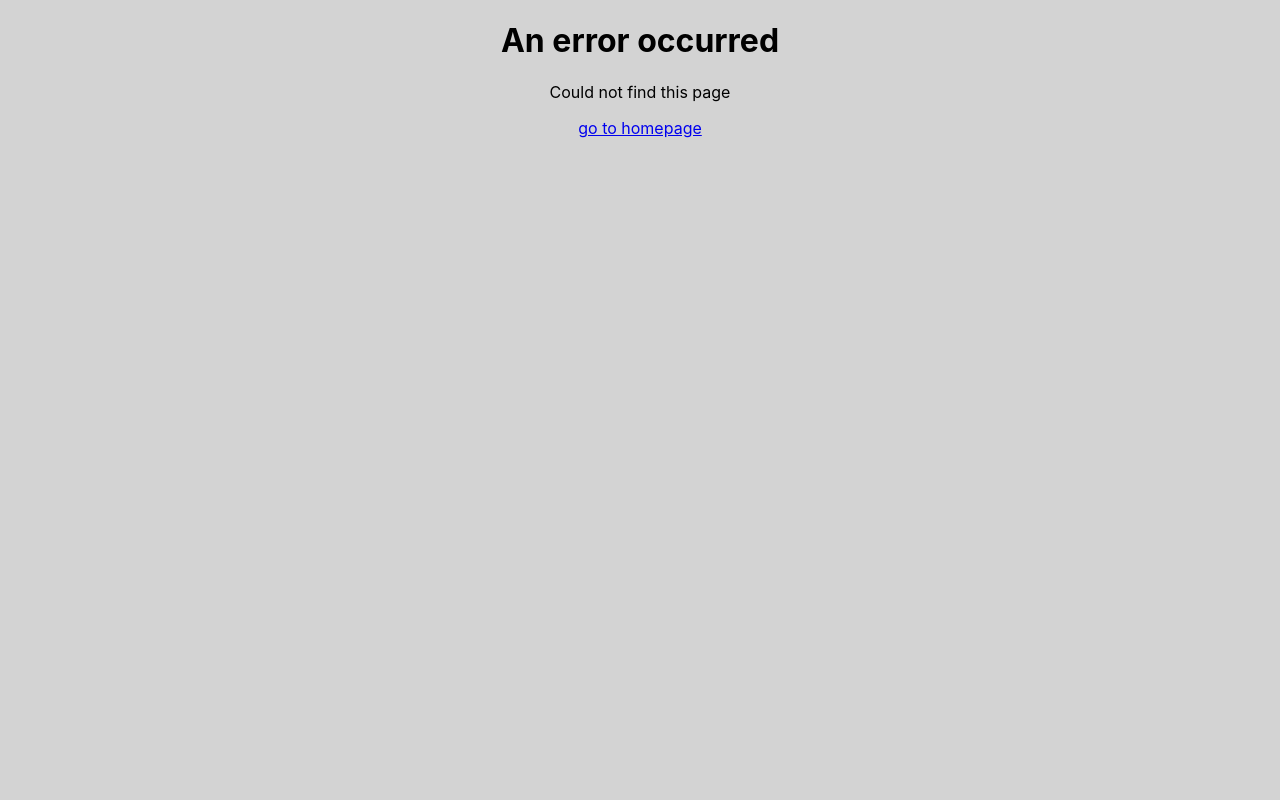
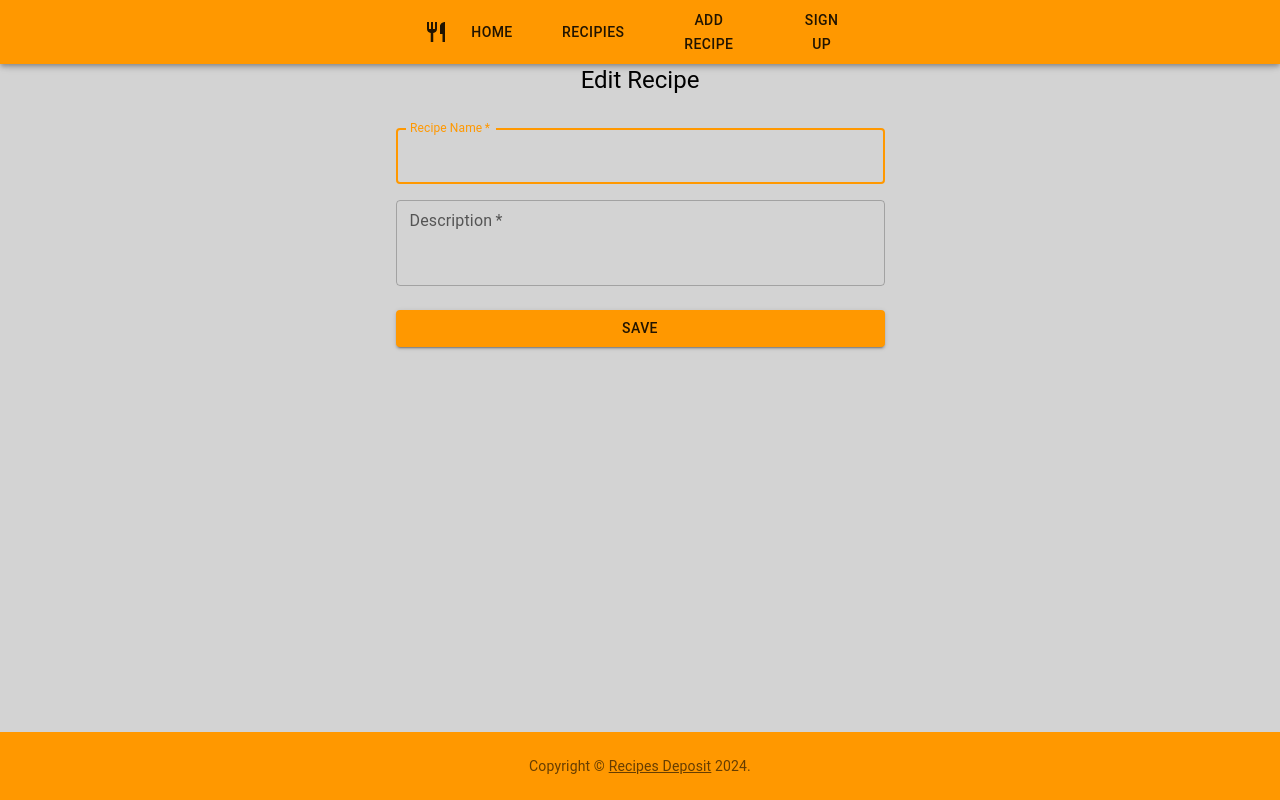
Before and after one commit to kenshinkimura/recipes-deposit, a React (Vite) app: page /edit/1 in a window 1280 px wide. Built offline with nearby package versions, Linux system fonts and the light colour scheme.

Commit message:
commit 0015: add: ConfirmationDialog, constants/index.ts, EditRecipe, DeleteRecipe

```diff
--- a/src/App.tsx
+++ b/src/App.tsx
@@ -1,6 +1,7 @@
 import { createBrowserRouter, RouterProvider } from 'react-router-dom';
 import './App.css';
 import { AddRecipe } from '@/pages/AddRecipe.tsx';
+import { EditRecipe } from '@/pages/EditRecipe.tsx';
 import { ErrorPage } from '@/pages/Error.tsx';
 import { Home } from '@/pages/Home.tsx';
 import { RecipeDetail } from '@/pages/RecipeDetail.tsx';
@@ -18,6 +19,7 @@ const router = createBrowserRouter([
             { path: 'addrecipe', element: <AddRecipe/> },
             { path: 'recipeList/:id', element: <RecipeDetail/> },
             { path: 'recipeList', element: <RecipeList/> },
+            { path: 'edit/:id', element: <EditRecipe /> },
             { path: 'signUp', element: <SignUpPage/> },
         ],
     },
--- /dev/null
+++ b/src/components/ConfirmationDialog.tsx
@@ -0,0 +1,43 @@
+import { Button, Dialog, DialogActions, DialogContent, DialogContentText, DialogTitle } from '@mui/material';
+import React from 'react';
+
+interface ConfirmationDialogProps {
+    open: boolean;
+    title: string;
+    description: string;
+    onConfirm: () => void;
+    onCancel: () => void;
+}
+
+export const ConfirmationDialog: React.FC<ConfirmationDialogProps> = ({ open, title, description, onConfirm, onCancel }) => {
+    return (
+        <Dialog
+            open={open}
+            onClose={onCancel}
+            aria-labelledby="alert-dialog-title"
+            aria-describedby="alert-dialog-description"
+        >
+            <DialogTitle id="alert-dialog-title">{title}</DialogTitle>
+            <DialogContent>
+                <DialogContentText id="alert-dialog-description">
+                    {description}
+                </DialogContentText>
+            </DialogContent>
+            <DialogActions>
+                <Button
+                    onClick={onCancel}
+                    color="primary"
+                >
+                    No
+                </Button>
+                <Button
+                    onClick={onConfirm}
+                    color="secondary"
+                    autoFocus={true}
+                >
+                    Yes
+                </Button>
+            </DialogActions>
+        </Dialog>
+    );
+};
--- a/src/components/Tiptap.tsx
+++ b/src/components/Tiptap.tsx
@@ -1,5 +1,5 @@
 // src/Tiptap.jsx
-import { EditorProvider, FloatingMenu, BubbleMenu } from '@tiptap/react';
+import { useEditor, EditorContent, FloatingMenu, BubbleMenu } from '@tiptap/react';
 import StarterKit from '@tiptap/starter-kit';
 
 // define your extension array
@@ -10,14 +10,16 @@ const extensions = [
 const content = '<p>Hello World!</p>';
 
 const Tiptap = () => {
+    const editor = useEditor({
+        extensions,
+        content,
+    });
     return (
-        <EditorProvider
-            extensions={extensions}
-            content={content}
-        >
-            <FloatingMenu>This is the floating menu</FloatingMenu>
-            <BubbleMenu>This is the bubble menu</BubbleMenu>
-        </EditorProvider>
+        <>
+            <EditorContent editor={editor} />
+            <FloatingMenu editor={editor}>This is the floating menu</FloatingMenu>
+            <BubbleMenu editor={editor}>This is the bubble menu</BubbleMenu>
+        </>
     );
 };
 
--- /dev/null
+++ b/src/constants/index.ts
@@ -0,0 +1,31 @@
+
+export const EDIT_RECIPE_C: string = 'Edit Recipe';
+
+export const DELETE_RECIPE_C: string = 'Delete Recipe';
+
+export const BACK_TO_HOME_C: string = 'Back to home';
+
+export const RECIPE_NAME_C: string = 'Recipe name';
+
+export const DESCRIPTION_C: string = 'Description';
+
+export const HOME_C: string = 'Home';
+
+export const RECIPE_C: string = 'Recipe';
+
+export const ADD_C: string = 'Add';
+
+export const SIGN_UP_C: string = 'Sign up';
+
+export const RECIPIES_C: string = 'Recipies';
+
+export const SAVE_C: string = 'Save';
+
+export const NO_RECIPE_FOUND: string = 'No recipe found.';
+
+export const EDIT_C: string = 'Edit';
+
+// cz constants
+export const RECEPT_C: string = 'Recept';
+
+export const POPIS_C: string = 'Popis';
--- a/src/layout/Header.tsx
+++ b/src/layout/Header.tsx
@@ -6,6 +6,7 @@ import IconButton from '@mui/material/IconButton';
 import Stack from '@mui/material/Stack/Stack';
 import Toolbar from '@mui/material/Toolbar';
 import { Link } from 'react-router-dom';
+import { ADD_C, HOME_C, RECIPE_C, RECIPIES_C, SIGN_UP_C } from '@/constants';
 
 export const Header = (): JSX.Element => {
     return (
@@ -35,22 +36,22 @@ export const Header = (): JSX.Element => {
                         component={Link}
                         to={'/'}
                         color="inherit"
-                    >Home</Button>
+                    >{HOME_C}</Button>
                     <Button
                         component={Link}
                         to={'/recipeList'}
                         color="inherit"
-                    >Recipes</Button>
+                    >{RECIPIES_C}</Button>
                     <Button
                         component={Link}
                         to={'/addrecipe'}
                         color="inherit"
-                    >Add Recipe</Button>
+                    >{ADD_C} {RECIPE_C}</Button>
                     <Button
                         component={Link}
                         to={'/signUp'}
                         color="inherit"
-                    >Sign Up</Button>
+                    >{SIGN_UP_C}</Button>
 
                 </Stack>
             </Toolbar>
--- a/src/pages/AddRecipe.tsx
+++ b/src/pages/AddRecipe.tsx
@@ -5,7 +5,9 @@ import {
 import Typography from '@mui/material/Typography';
 import React from 'react';
 import { SubmitHandler, useForm } from 'react-hook-form';
+import { useNavigate } from 'react-router-dom';
 import Tiptap from '@/components/Tiptap';
+import { ADD_C, DESCRIPTION_C, RECIPE_C, RECIPE_NAME_C, SAVE_C } from '@/constants';
 import { FormData } from '@/types/FormData.ts';
 import { generateRandomId } from '@/utils/utils.ts';
 
@@ -16,6 +18,7 @@ export const AddRecipe: React.FC = () => {
         formState: { errors },
     } = useForm<FormData>();
 
+    const navigate = useNavigate();
     const onSubmit: SubmitHandler<FormData> = (event) => {
         const formData = {
             ...event, id: generateRandomId(),
@@ -33,7 +36,8 @@ export const AddRecipe: React.FC = () => {
                 localStorage.setItem('formData', JSON.stringify(parsedData));
             }
         }
-        // to do: reset();
+
+        navigate(`/recipeList/${formData.id}`);
     };
     return (
 
@@ -41,13 +45,13 @@ export const AddRecipe: React.FC = () => {
             component="main"
             maxWidth="sm"
         >
-            <Box sx={{ marginTop: 8, display: 'flex', flexDirection: 'column', alignItems: 'center' }}>
+            <Box sx={{ marginTop: 14, display: 'flex', flexDirection: 'column', alignItems: 'center' }}>
                 <Typography
                     component="h1"
                     variant="h5"
                     gutterBottom={true}
                 >
-                    Add RecipeDetail
+                    {ADD_C} {RECIPE_C}
                 </Typography>
                 <Box
                     component="form"
@@ -68,7 +72,7 @@ export const AddRecipe: React.FC = () => {
                                 required={true}
                                 fullWidth={true}
                                 id="recipeName"
-                                label="Recipe Name"
+                                label={RECIPE_NAME_C}
                                 autoFocus={true}
                                 {...register('recipeName', {
                                     required: true,
@@ -83,11 +87,11 @@ export const AddRecipe: React.FC = () => {
                             item={true}
                             xs={12}
                         >
+                            <TextField
 
-                            <TextField
                                 required={true}
                                 id="description"
-                                label="Description"
+                                label={DESCRIPTION_C}
                                 variant="outlined"
                                 fullWidth={true}
                                 multiline={true}
@@ -116,7 +120,7 @@ export const AddRecipe: React.FC = () => {
                         variant="contained"
                         sx={{ mt: 3, mb: 2 }}
                     >
-                        Save RecipeDetail
+                        {SAVE_C}
                     </Button>
                 </Box>
             </Box>
--- /dev/null
+++ b/src/pages/EditRecipe.tsx
@@ -0,0 +1,108 @@
+import { Box, Button, Container, Grid, TextField } from '@mui/material';
+import Typography from '@mui/material/Typography';
+import React, { useEffect, useState } from 'react';
+import { useForm, SubmitHandler } from 'react-hook-form';
+import { useParams, useNavigate } from 'react-router-dom';
+import { EDIT_C, RECIPE_C, SAVE_C } from '@/constants';
+import { getRecipeDetail } from '@/services/resipeServices.ts';
+import { FormData } from '@/types/FormData.ts';
+
+export const EditRecipe: React.FC = () => {
+    const { id } = useParams<{ id: string }>();
+    const [recipe, setRecipe] = useState<FormData | null>(null);
+    const { register, handleSubmit, setValue } = useForm<FormData>();
+    const navigate = useNavigate();
+
+    useEffect(() => {
+        if (id) {
+            getRecipeDetail(id).then(data => {
+                if (data) {
+                    setRecipe(data);
+                    // Set form values
+                    setValue('recipeName', data.recipeName);
+                    setValue('description', data.description);
+                }
+            });
+        }
+    }, [id, setValue]);
+
+    const onSubmit: SubmitHandler<FormData> = (data) => {
+        if (recipe) {
+            const updatedRecipe = { ...recipe, ...data };
+            const dataString = localStorage.getItem('formData');
+            if (dataString) {
+                const parsedData: FormData[] = JSON.parse(dataString);
+                const updatedData = parsedData.map(item => item.id === id ? updatedRecipe : item);
+                localStorage.setItem('formData', JSON.stringify(updatedData));
+                navigate(`/recipeList/${id}`); // Navigate back to the recipe detail page after saving
+            }
+        }
+    };
+
+    return (
+        <Container
+            component="main"
+            maxWidth="sm"
+        >
+            <Box sx={{ marginTop: 8, display: 'flex', flexDirection: 'column', alignItems: 'center' }}>
+                <Typography
+                    component="h1"
+                    variant="h5"
+                    gutterBottom={true}
+                >
+                    {EDIT_C} {RECIPE_C}
+                </Typography>
+                <Box
+                    component="form"
+                    noValidate={true}
+                    onSubmit={handleSubmit(onSubmit)}
+                    sx={{ mt: 3 }}
+                >
+                    <Grid
+                        container={true}
+                        spacing={2}
+                    >
+                        <Grid
+                            item={true}
+                            xs={12}
+                        >
+                            <TextField
+                                autoComplete="recipe-name"
+                                required={true}
+                                fullWidth={true}
+                                id="recipeName"
+                                label="Recipe Name"
+                                autoFocus={true}
+                                {...register('recipeName', { required: true, maxLength: 25, pattern: /^[a-zA-Z_ ]*$/i })}
+                            />
+                        </Grid>
+                        <Grid
+                            item={true}
+                            xs={12}
+                        >
+                            <TextField
+                                required={true}
+                                id="description"
+                                label="Description"
+                                variant="outlined"
+                                fullWidth={true}
+                                multiline={true}
+                                rows={3}
+                                size="small"
+                                {...register('description', { required: true, maxLength: 500 })}
+                            />
+                        </Grid>
+                    </Grid>
+                    <Button
+                        type="submit"
+                        fullWidth={true}
+                        variant="contained"
+                        sx={{ mt: 3, mb: 2 }}
+                    >
+                        {SAVE_C}
+                    </Button>
+                </Box>
+            </Box>
+        </Container>
+    );
+};
--- a/src/pages/RecipeDetail.tsx
+++ b/src/pages/RecipeDetail.tsx
@@ -1,7 +1,16 @@
-import { Card, CardContent, Container, Typography, CircularProgress } from '@mui/material';
-import Box from '@mui/material/Box';
+import {
+    Card,
+    CardContent,
+    Container,
+    Typography,
+    CircularProgress,
+    Button, Box,
+} from '@mui/material';
+
 import React, { useEffect, useState } from 'react';
-import { useParams, Link } from 'react-router-dom';
+import { useParams, Link, useNavigate } from 'react-router-dom';
+import { ConfirmationDialog } from '@/components/ConfirmationDialog.tsx';
+import { BACK_TO_HOME_C, DELETE_RECIPE_C, EDIT_RECIPE_C, NO_RECIPE_FOUND } from '@/constants';
 import { getRecipeDetail } from '@/services/resipeServices.ts';
 import { FormData } from '@/types/FormData.ts';
 
@@ -10,6 +19,8 @@ export const RecipeDetail: React.FC = () => {
     const [recipe, setRecipe] = useState<FormData | null>(null);
     const [loading, setLoading] = useState<boolean>(true);
     const [error, setError] = useState<string | null>(null);
+    const [openDialog, setOpenDialog] = useState<boolean>(false);
+    const navigate = useNavigate();
 
     useEffect(() => {
         if (id) {
@@ -27,6 +38,24 @@ export const RecipeDetail: React.FC = () => {
             setLoading(false);
         }
     }, [id]);
+
+    const handleDelete = () => {
+        setOpenDialog(true);
+    };
+    const confirmDelete = () => {
+        const dataString = localStorage.getItem('formData');
+        if (dataString) {
+            const parsedData: FormData[] = JSON.parse(dataString);
+            const updatedData = parsedData.filter(item => item.id !== id);
+            localStorage.setItem('formData', JSON.stringify(updatedData));
+            navigate('/recipeList');
+        }
+        setOpenDialog(false);
+    };
+
+    const cancelDelete = () => {
+        setOpenDialog(false);
+    };
 
     if (loading) {
         return <CircularProgress />;
@@ -49,7 +78,7 @@ export const RecipeDetail: React.FC = () => {
                     <Typography
                         variant="body1"
                         color="primary"
-                    >Back to Home</Typography>
+                    >{BACK_TO_HOME_C}</Typography>
                 </Box>
             </Container>
         );
@@ -63,7 +92,7 @@ export const RecipeDetail: React.FC = () => {
                     color="textSecondary"
                     gutterBottom={true}
                 >
-                    No recipe found.
+                    {NO_RECIPE_FOUND}
                 </Typography>
                 <Box
                     component={Link}
@@ -72,7 +101,7 @@ export const RecipeDetail: React.FC = () => {
                     <Typography
                         variant="body1"
                         color="primary"
-                    >Back to Home</Typography>
+                    >{BACK_TO_HOME_C}</Typography>
                 </Box>
             </Container>
         );
@@ -100,6 +129,25 @@ export const RecipeDetail: React.FC = () => {
                     {/* Add more detailed information about the recipe here */}
                 </CardContent>
             </Card>
+            <Box
+                mt={2}
+                sx={{ display: 'flex', justifyContent: 'space-between' }}
+            >
+                <Button
+                    variant="contained"
+                    color="primary"
+                    onClick={() => navigate(`/edit/${id}`)}
+                >
+                    {EDIT_RECIPE_C}
+                </Button>
+                <Button
+                    variant="contained"
+                    color="secondary"
+                    onClick={handleDelete}
+                >
+                    {DELETE_RECIPE_C}
+                </Button>
+            </Box>
             <Box mt={2}>
                 <Box
                     component={Link}
@@ -108,9 +156,17 @@ export const RecipeDetail: React.FC = () => {
                     <Typography
                         variant="body1"
                         color="primary"
-                    >Back to Home</Typography>
+                    >{BACK_TO_HOME_C}</Typography>
                 </Box>
             </Box>
+            {/* Confirmation Dialog */}
+            <ConfirmationDialog
+                open={openDialog}
+                title="Confirm Deletion"
+                description="Are you sure you want to delete this recipe? This action cannot be undone."
+                onConfirm={confirmDelete}
+                onCancel={cancelDelete}
+            />
         </Container>
     );
 };
--- a/src/pages/RecipeList.tsx
+++ b/src/pages/RecipeList.tsx
@@ -2,6 +2,7 @@ import { Button, Card, CardContent, Container, Grid, Typography } from '@mui/mat
 import Box from '@mui/material/Box';
 import React, { useEffect, useState } from 'react';
 import { Link } from 'react-router-dom';
+import { POPIS_C, RECEPT_C } from '@/constants';
 import { getRecipeList } from '@/services/resipeServices.ts';
 import { FormData } from '@/types/FormData.ts';
 
@@ -60,7 +61,7 @@ export const RecipeList: React.FC = () => {
                                             variant="h6"
                                             gutterBottom={true}
                                         >
-                                            Recept
+                                            {RECEPT_C}
                                         </Typography>
                                         <Typography variant="body1">
                                             {form.recipeName}
@@ -70,7 +71,7 @@ export const RecipeList: React.FC = () => {
                                             gutterBottom={true}
                                             css={{ marginTop: '16px' }}
                                         >
-                                            Popis
+                                            {POPIS_C}
                                         </Typography>
                                         <Typography variant="body2">{form.description}</Typography>
                                     </CardContent>
--- a/src/services/resipeServices.ts
+++ b/src/services/resipeServices.ts
@@ -12,7 +12,7 @@ export const getRecipeList = async() => {
                 }, 20);
             } catch (e) {
                 // console.error('Error parsing data:', e);
-                reject(e);
+                reject('Error parsing data:');
             }
         } else {
             reject('No data found in localStorage');
```
